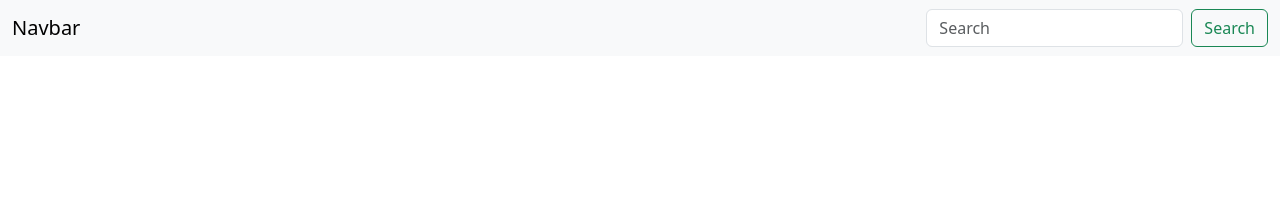
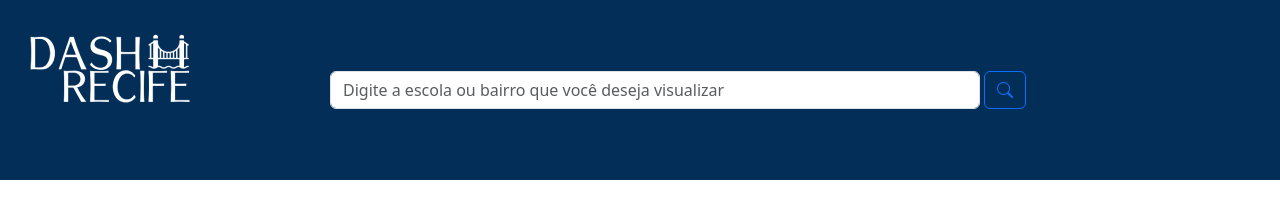
Before and after one commit to brunartt/projetaoPI, a website: page telaInicial/telaInicial.html in a window 1280 px wide. Drawn offline with nearby package versions, Linux system fonts and the light colour scheme.

Commit message:
implementacao da navbar da tela inicial quase concluida

```diff
--- a/telaInicial/telaInicial.html
+++ b/telaInicial/telaInicial.html
@@ -7,14 +7,19 @@
     <script src="telaScript.js"></script>
     <link href="https://cdn.jsdelivr.net/npm/bootstrap@5.3.2/dist/css/bootstrap.min.css" rel="stylesheet" integrity="sha384-T3c6CoIi6uLrA9TneNEoa7RxnatzjcDSCmG1MXxSR1GAsXEV/Dwwykc2MPK8M2HN" crossorigin="anonymous">
     <link rel="stylesheet" href="telaStyle.css">
+    <link rel="stylesheet" href="https://cdn.jsdelivr.net/npm/bootstrap-icons@1.11.2/font/bootstrap-icons.min.css">
 </head>
 <body>
-    <nav class="navbar bg-body-tertiary">
-        <div class="container-fluid">
-          <a class="navbar-brand">Navbar</a>
+    <nav class="navbar">
+      <img src="../imagens/iconDashRecife.png" alt="iconNavbar">
+        <div class="pesquisa">
           <form class="d-flex" role="search">
-            <input class="form-control me-2" type="search" placeholder="Search" aria-label="Search">
-            <button class="btn btn-outline-success" type="submit">Search</button>
+            <input class="form-control" type="search"
+            placeholder="Digite a escola ou bairro que você deseja visualizar"
+            aria-label="Search">
+            <button class="btn btn-outline-primary mx-1" type="submit"><i class="bi bi-search"></i>
+            </button>
+
           </form>
         </div>
       </nav>
--- a/telaInicial/telaStyle.css
+++ b/telaInicial/telaStyle.css
@@ -1,3 +1,13 @@
 .navbar{
-    color: #022E57;
+    background-color: #022E57;
+
 }
+
+.pesquisa{
+    margin-right: 250px !important;
+    width: 700px;
+}
+
+.profile{
+    padding-left:
+}
```
Also changed, not shown: imagens/iconDashRecife.png (added).
